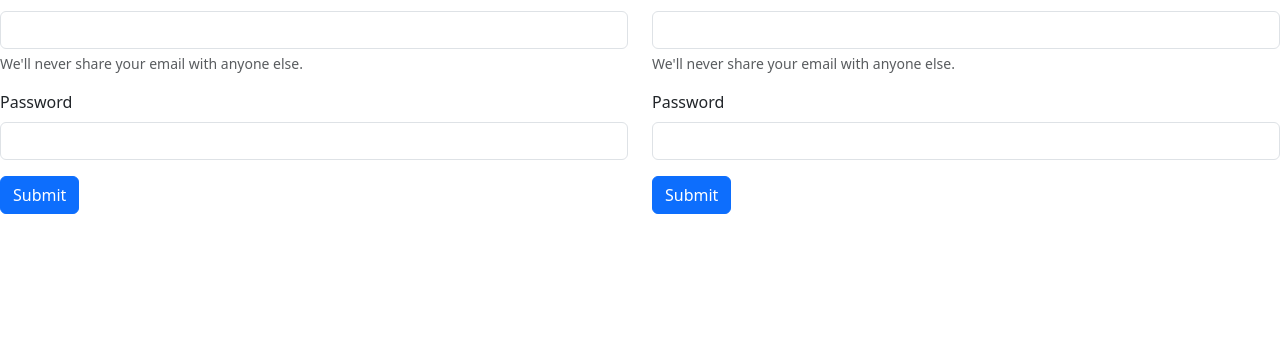
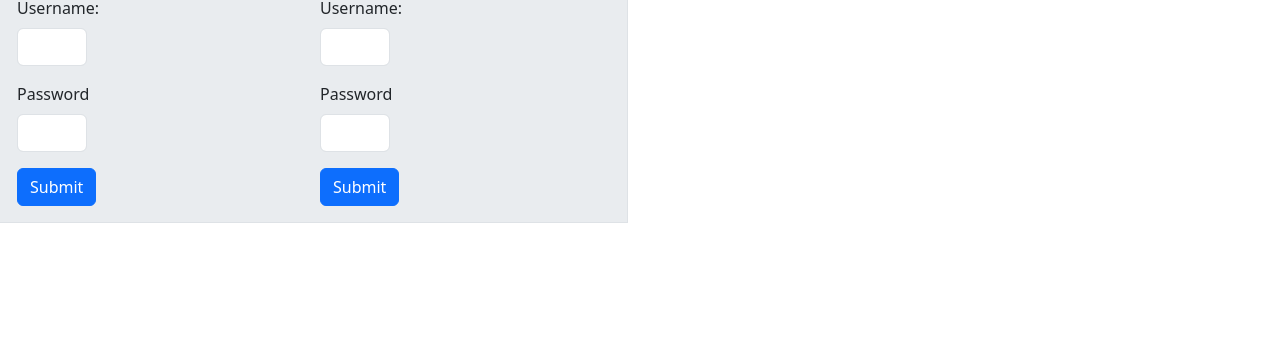
Before and after one commit to nngw/FlorinConnect_FE, a website: page index.html in a window 1280 px wide. Shown: the part 459-800 px from the top of the page. Drawn offline with nearby package versions, Linux system fonts and the light colour scheme.

Commit message:
made login/register div smaller

```diff
--- a/index.html
+++ b/index.html
@@ -29,25 +29,20 @@
     <br />
     <br />
 
-    <div class="row">
+    <div class="row border p-3 bg-body-secondary w-50">
       <div class="col-md-6">
         <form>
-          <div class="mb-3">
+          <div class="mb-3 col-sm-3">
             <h2>Login</h2>
-            <label for="exampleInputEmail1" class="form-label"
-              >Email address</label
-            >
+            <label for="exampleInputEmail1" class="form-label">Username:</label>
             <input
               type="email"
               class="form-control"
               id="exampleInputEmail1"
               aria-describedby="emailHelp"
             />
-            <div id="emailHelp" class="form-text">
-              We'll never share your email with anyone else.
-            </div>
           </div>
-          <div class="mb-3">
+          <div class="mb-3 col-sm-3">
             <label for="exampleInputPassword1" class="form-label"
               >Password</label
             >
@@ -61,25 +56,19 @@
           <button type="submit" class="btn btn-primary">Submit</button>
         </form>
       </div>
-
       <div class="col-md-6">
         <h2>Register</h2>
         <form>
-          <div class="mb-3">
-            <label for="exampleInputEmail1" class="form-label"
-              >Email address</label
-            >
+          <div class="mb-3 col-sm-3">
+            <label for="exampleInputEmail1" class="form-label">Username:</label>
             <input
               type="email"
               class="form-control"
               id="exampleInputEmail1"
               aria-describedby="emailHelp"
             />
-            <div id="emailHelp" class="form-text">
-              We'll never share your email with anyone else.
-            </div>
           </div>
-          <div class="mb-3">
+          <div class="mb-3 col-sm-3">
             <label for="exampleInputPassword1" class="form-label"
               >Password</label
             >
```
